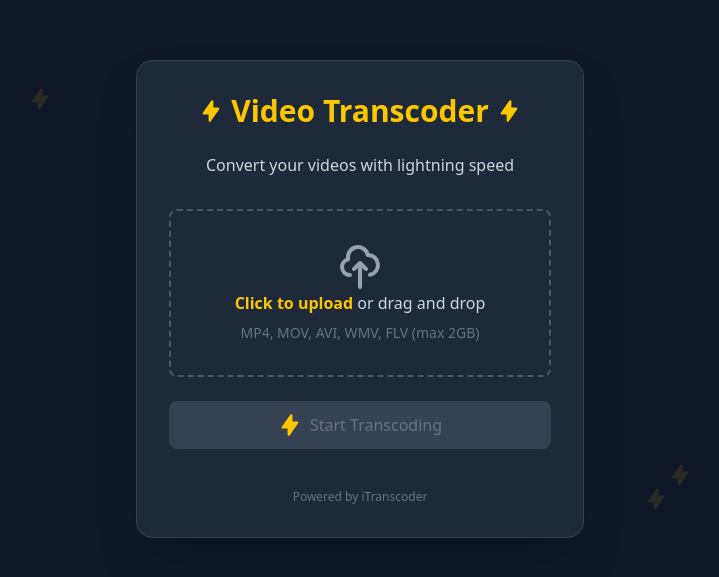
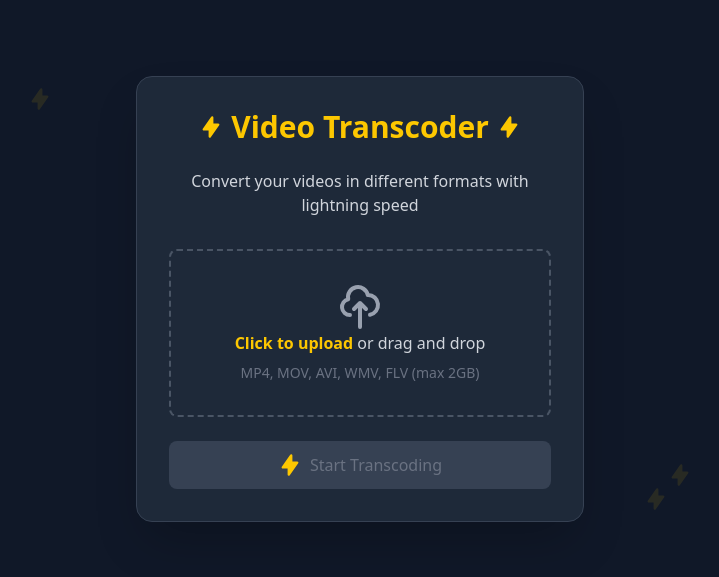
Before and after one commit to IkramBagban/itranscoder, a React (Vite) app in the folder apps/web/: page / in a window 1280 px wide. Shown: the part 101-678 px from the top of the page, without its empty margins (280-999 px from the left). Built offline with nearby package versions, Linux system fonts and the light colour scheme; no server answers.

Commit message:
minor fix

```diff
--- a/apps/web/src/components/Footer.tsx
+++ b/apps/web/src/components/Footer.tsx
@@ -1,9 +1,10 @@
 
 const Footer = () => {
   return (
-    <div className="pt-4 text-center text-gray-500 text-xs">
-      Powered by iTranscoder
-    </div>
+    <></>
+    // <div className="pt-4 text-center text-gray-500 text-xs">
+    //   Powered by iTranscoder
+    // </div>
   );
 };
 
--- a/apps/web/src/pages/Home.tsx
+++ b/apps/web/src/pages/Home.tsx
@@ -31,7 +31,7 @@ const Home: React.FC = () => {
         <Heading title="Video Transcoder" />
 
         <p className="text-center text-gray-300 pb-2">
-          Convert your videos with lightning speed
+          Convert your videos in different formats with lightning speed
         </p>
 
         <UploadBox
```
